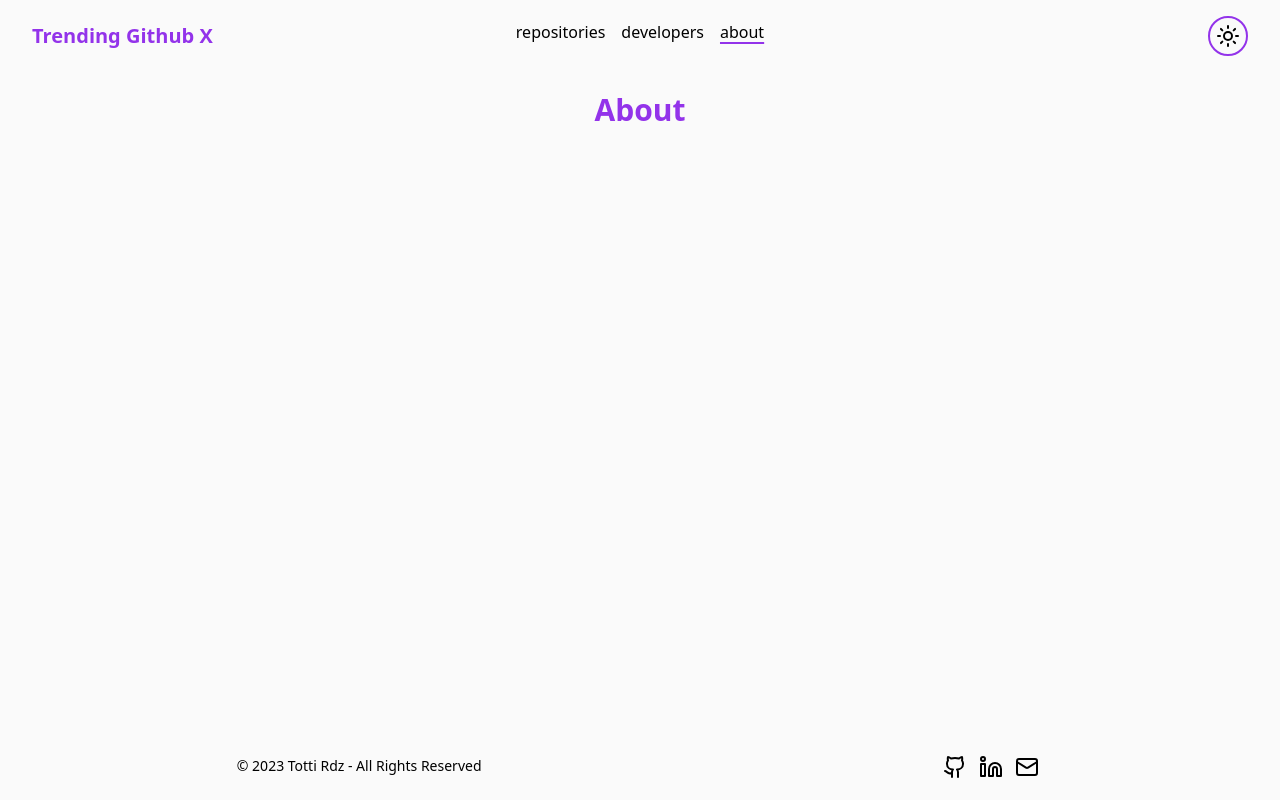
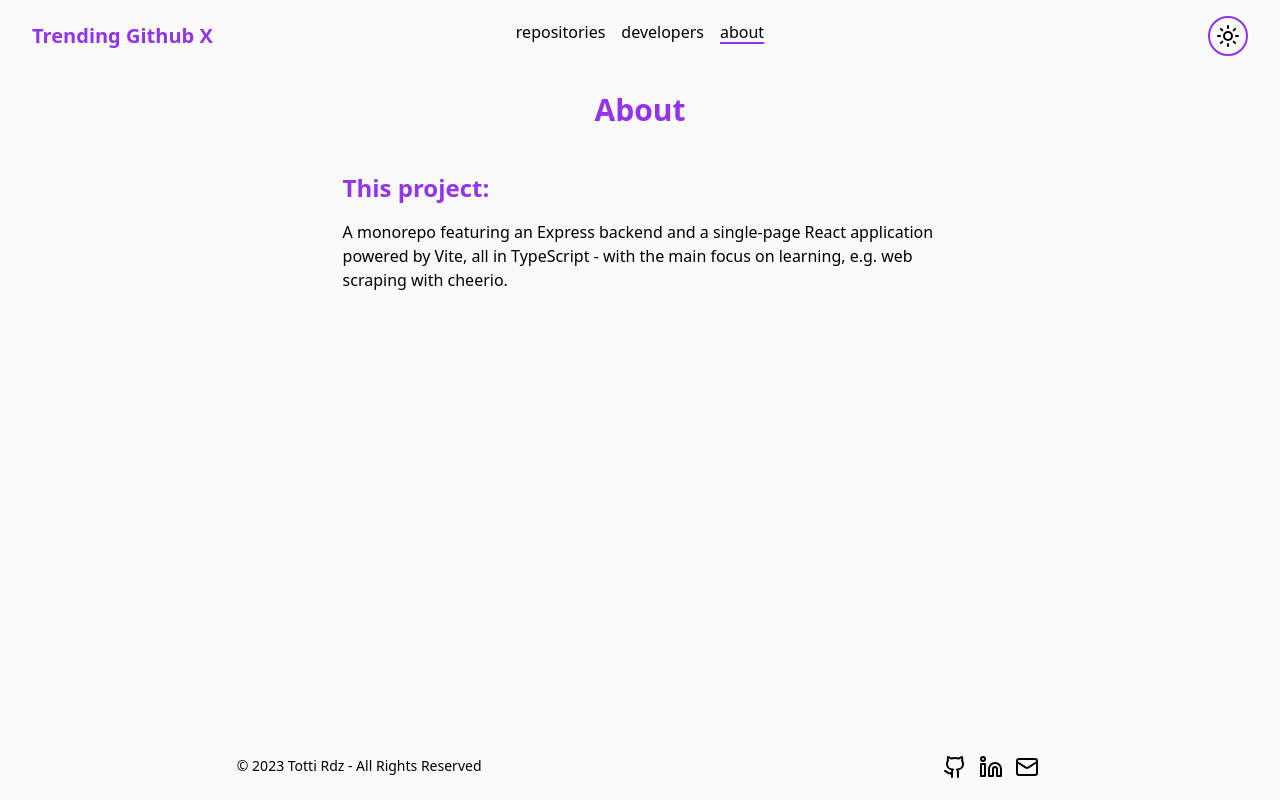
Before and after one commit to totti-rdz/github-trending-x, a React (Vite) app in the folder client/: page /about in a window 1280 px wide. Built offline with nearby package versions, Linux system fonts and the light colour scheme.

Commit message:
add static about text to About page

```diff
--- a/client/src/pages/About/index.tsx
+++ b/client/src/pages/About/index.tsx
@@ -6,6 +6,16 @@ const About = () => {
     <Layout>
       <div className="grid justify-center">
         <Title text="About" />
+        <div className="my-5 w-[65ch]">
+          <h2 className="mb-4 text-2xl font-bold text-accent-600">
+            This project:
+          </h2>
+          <p>
+            A monorepo featuring an Express backend and a single-page React
+            application powered by Vite, all in TypeScript - with the main focus
+            on learning, e.g. web scraping with cheerio.
+          </p>
+        </div>
       </div>
     </Layout>
   );
```
